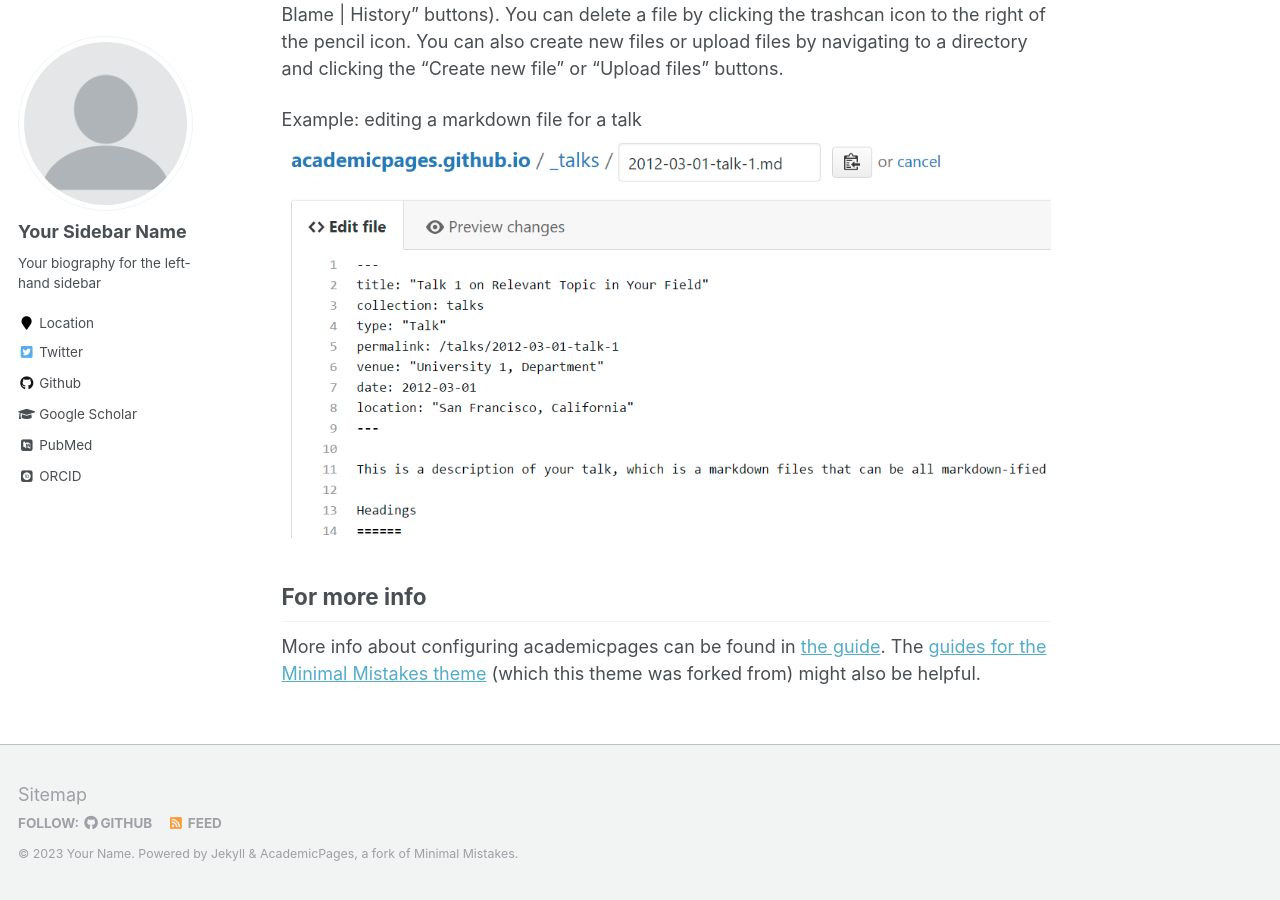
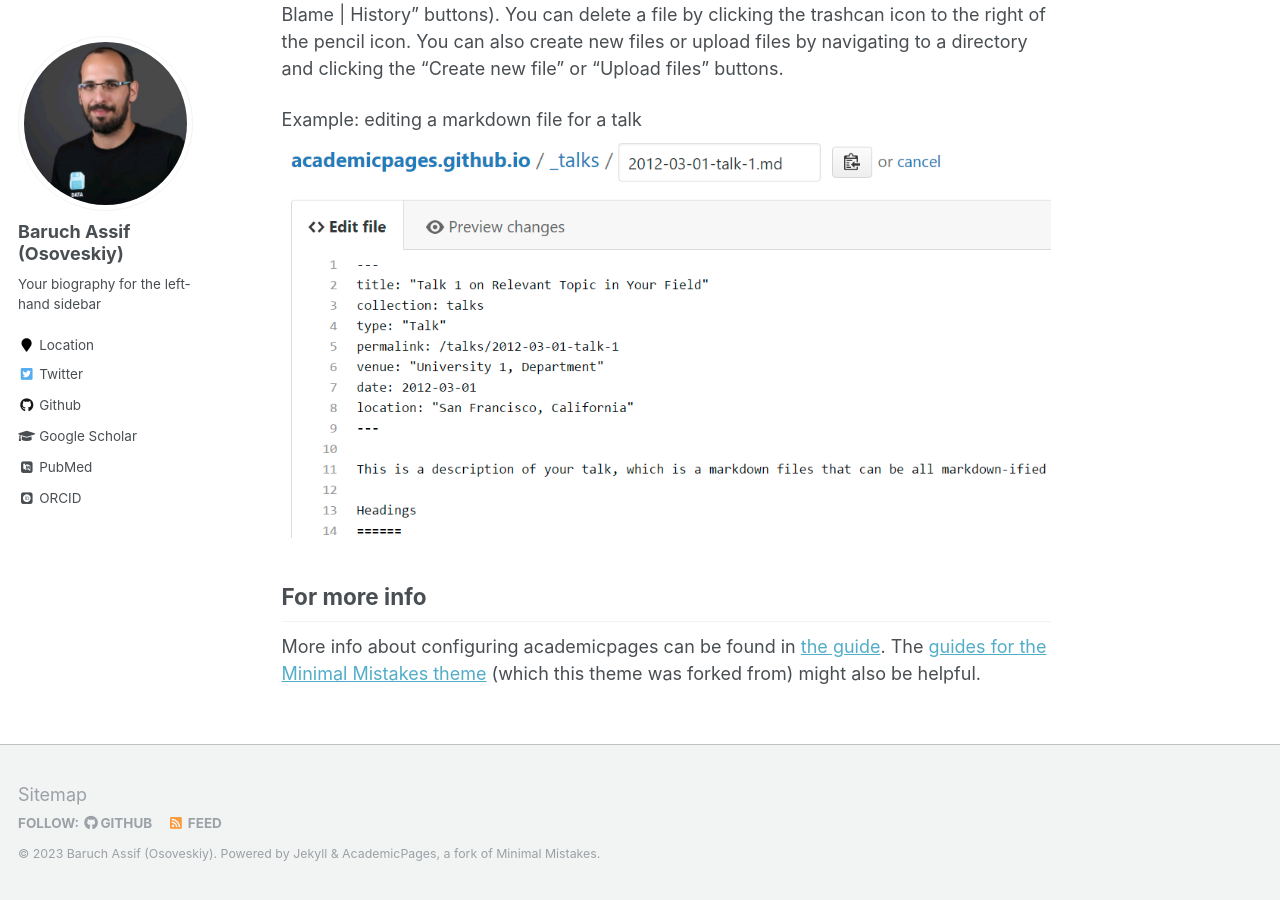
Before and after one commit to barucho/barucho.github.io, a Jekyll site: the page built from _pages/about.md, in a window 1280 px wide and 900 px high, scrolled down 2463 px. Built offline with Jekyll 4.4.1, drawn with Linux system fonts in a browser that asks for light colours; some web fonts are replaced.

Commit message:
config and profile

```diff
--- a/_config.yml
+++ b/_config.yml
@@ -9,11 +9,11 @@
 locale                   : "en-US"
 title                    : "Your Name / Site Title"
 title_separator          : "-"
-name                     : &name "Your Name"
+name                     : &name "Baruch Assif (Osoveskiy)"
 description              : &description "personal description"
-url                      : https://academicpages.github.io # the base hostname & protocol for your site e.g. "https://mmistakes.github.io"
+url                      : https://barucho.github.io # the base hostname & protocol for your site e.g. "https://mmistakes.github.io"
 baseurl                  : "" # the subpath of your site, e.g. "/blog"
-repository               : "academicpages/academicpages.github.io"
+repository               : "barucho/barucho.github.io"
 teaser                   :  # filename of teaser fallback teaser image placed in /images/, .e.g. "500x300.png"
 breadcrumbs              : false # true, false (default)
 words_per_minute         : 160
@@ -80,7 +80,7 @@
 
 # Site Author
 author:
-  name             : "Your Sidebar Name"
+  name             : "Baruch Assif (Osoveskiy)"
   avatar           : "profile.png"
   bio              : "Your biography for the left-hand sidebar"
   location         : "Location"
```
Also changed, not shown: images/profile.png.
